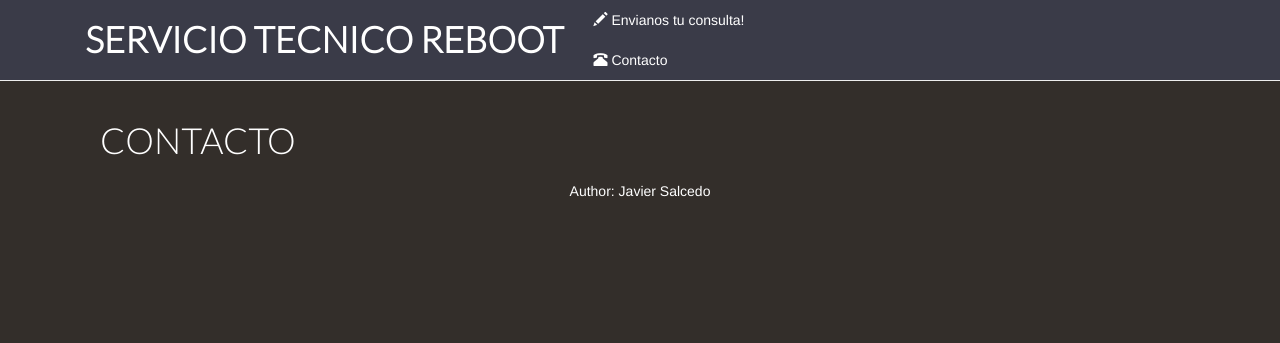
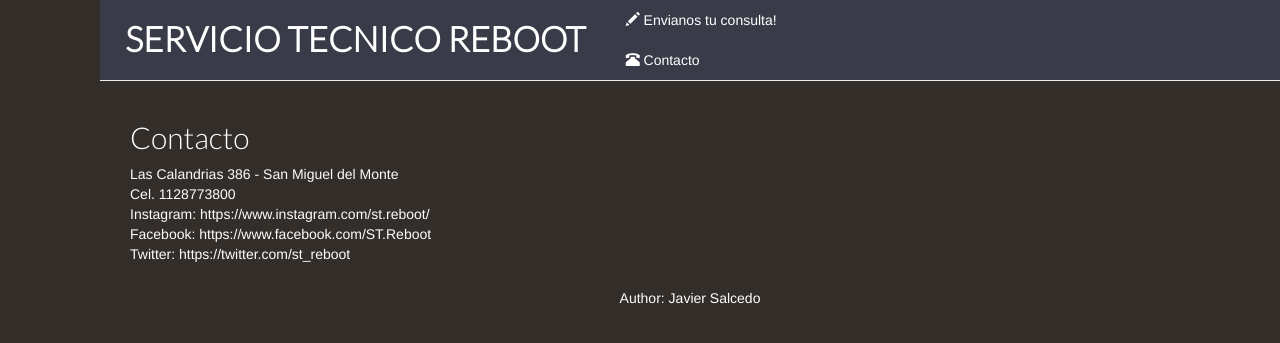
Before and after one commit to xabdev/First-Project, a Django app: page /contacto in a window 1280 px wide. Shown: the top 343 px of the page. Run offline with Django 3.2, Linux system fonts and the light colour scheme; some libraries are stand-ins or nearby versions.

Commit message:
more fixes

```diff
--- a/blog/static/css/blog.css
+++ b/blog/static/css/blog.css
@@ -1,7 +1,6 @@
-/* body {
+body {
     padding-left: 100px;
-    padding-right: 100px;
-} */
+}
 
 a {
     color: #ffffff;
@@ -160,3 +159,10 @@ input {
 textarea {
     color: #161616;
 }
+
+
+/* .container-fluid {
+    padding-right: 15px;
+    padding-left: 15px;
+    margin-left: 150px;
+} */
--- a/blog/templates/blog/base.html
+++ b/blog/templates/blog/base.html
@@ -17,9 +17,9 @@
 <body>
 
       <nav class="page-header">
-        <div class="container">
-            <div class="navbar-header navbar-left">
-            <h1><a href="/">SERVICIO TECNICO REBOOT</a>
+        <div class="container-fluid">
+            <div class="navbar-header">
+            <h1><a href="/" class="top-menu mx-3">SERVICIO TECNICO REBOOT</a>
             {% if user.is_authenticated %}
             <a href="{% url 'post_new' %}" class="top-menu mx-3">
                 {% include './icons/file-earmark-plus.svg' %}
@@ -37,7 +37,7 @@
 
 
 
-    <main class="container">
+    <main class="container-fluid">
             <div class="col-7">
                 {% block content %}
                 {% endblock %}
--- a/blog/templates/blog/consulta.html
+++ b/blog/templates/blog/consulta.html
@@ -8,7 +8,7 @@
 <form action="" method="post" class="post-form" enctype="multipart/form-data">
     {% csrf_token %}
     {{form}}
-    <input type="submit">
+    <input type="submit" class="save btn btn-default">
 
 </form>
 
--- a/blog/templates/blog/contacto.html
+++ b/blog/templates/blog/contacto.html
@@ -2,6 +2,15 @@
 
 {% block content %}
 
-<h1>CONTACTO</h1>
+<h2>Contacto</h2>
+
+<p class="mt-3">Las Calandrias 386 - San Miguel del Monte <br>
+Cel. 1128773800<br>
+Instagram: https://www.instagram.com/st.reboot/ <br>
+Facebook: https://www.facebook.com/ST.Reboot <br>
+Twitter: https://twitter.com/st_reboot
+</p>
+
+
 
 {% endblock %}
```
